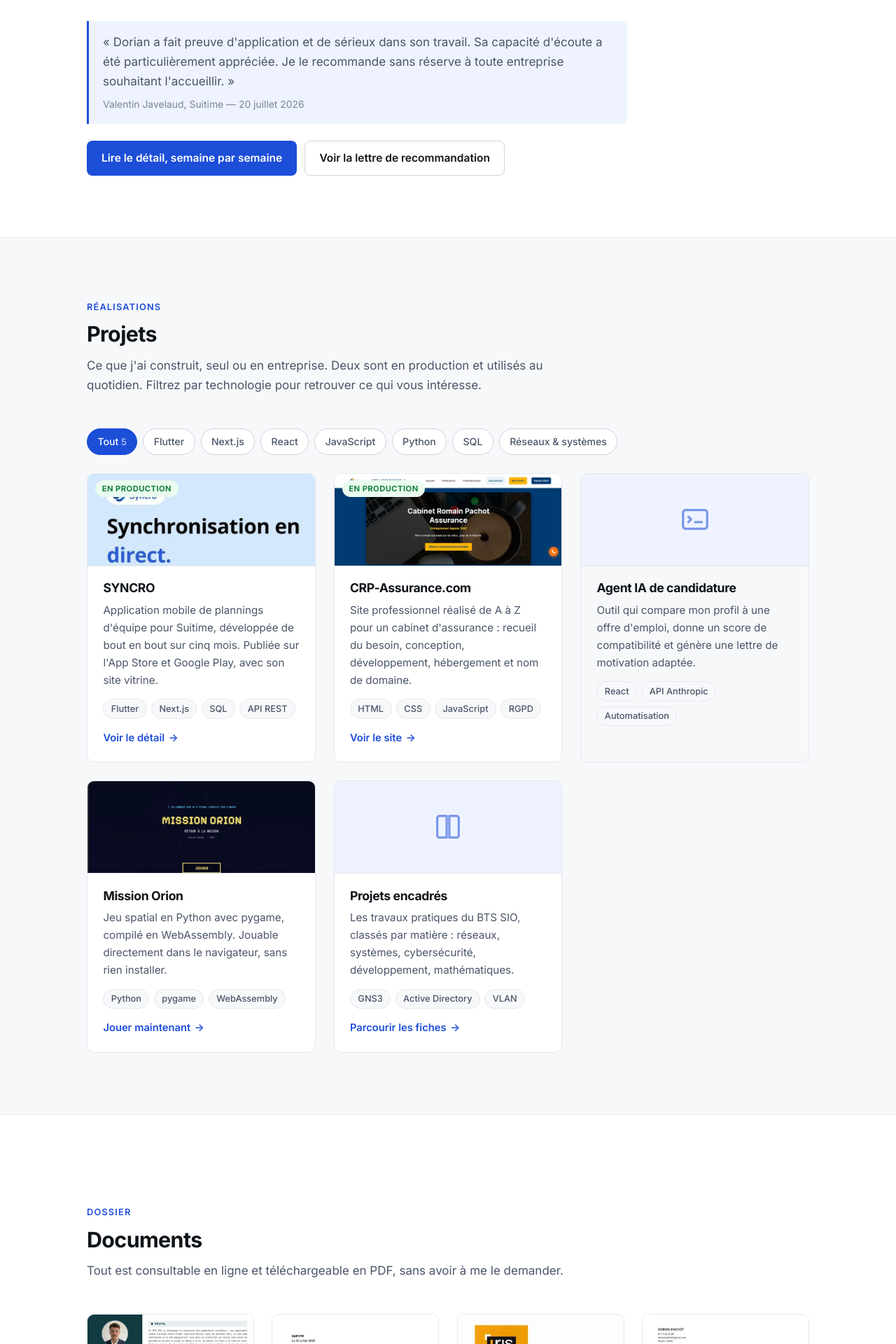
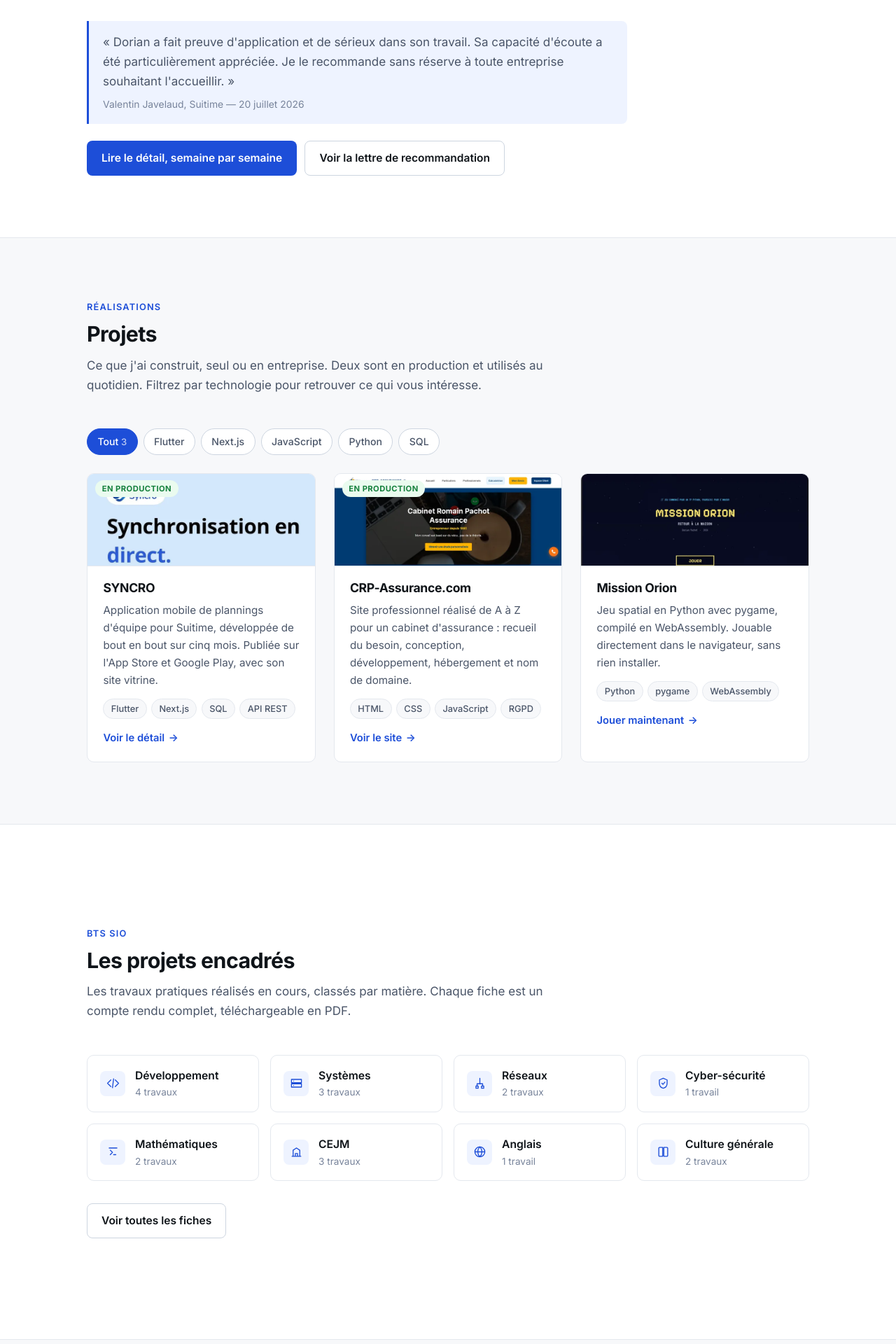
Before and after one commit to dorianpachot-create/portefollio, a PHP site: page / in a window 1280 px wide. Shown: the part 2880-4800 px from the top of the page at 70% size. Run offline with PHP 8.4, Linux system fonts and the light colour scheme.

Commit message:
Retire l'agent IA et donne aux cours leur propre section
- Carte "Agent IA de candidature" supprimee de l'accueil et de
  projets-perso.html, ainsi que des textes qui la mentionnaient
- Nouvelle section #cours entre Projets et Documents : les 8 matieres en
  tuiles, avec leur nombre de travaux, chacune pointant vers l'ancre de
  sa matiere dans projets-cours.html (ids ajoutes aux 8 details)
- Projets passe de 5 a 3 cartes : filtres React et Reseaux retires, ils
  n'auraient plus rien renvoye ; compteur Tout a 3
- Alternance des fonds refaite sur les 7 sections
- Cours ajoute au menu des 8 pages et a la palette (25 entrees)

28 tests au vert, 0 lien casse, 0 ancre cassee.

```diff
--- a/css/style.css
+++ b/css/style.css
@@ -445,6 +445,46 @@
   border-radius: var(--radius-pill);
   padding: 0.18rem 0.65rem;
 }
+
+/* ---------- Matières du BTS (accueil) ---------- */
+.subjects {
+  display: grid;
+  grid-template-columns: repeat(auto-fit, minmax(210px, 1fr));
+  gap: 1rem;
+  list-style: none;
+  margin: 0 0 2rem;
+  padding: 0;
+}
+.subject-card {
+  display: flex;
+  align-items: center;
+  gap: 0.85rem;
+  padding: 1rem 1.15rem;
+  border: 1px solid var(--border);
+  border-radius: var(--radius);
+  background: var(--bg);
+  color: inherit;
+  transition: border-color 0.15s ease, box-shadow 0.15s ease, transform 0.15s ease;
+}
+.subject-card:hover, .subject-card:focus-visible {
+  border-color: var(--border-2);
+  box-shadow: var(--shadow-md);
+  transform: translateY(-2px);
+  text-decoration: none;
+}
+.subject-card__icon {
+  display: inline-flex;
+  align-items: center;
+  justify-content: center;
+  width: 36px; height: 36px;
+  flex-shrink: 0;
+  border-radius: var(--radius-sm);
+  background: var(--bg-tint);
+  color: var(--accent);
+}
+.subject-card__icon svg { width: 19px; height: 19px; }
+.subject-card__name { display: block; font-weight: 600; font-size: 0.98rem; }
+.subject-card__count { display: block; font-size: 0.85rem; color: var(--text-3); }
 
 /* ---------- Compétences ---------- */
 .skills { display: grid; gap: 1.4rem; grid-template-columns: repeat(auto-fit, minmax(240px, 1fr)); }
--- a/index.html
+++ b/index.html
@@ -77,6 +77,7 @@
         <a class="nav__link" href="#profil">Profil</a>
         <a class="nav__link" href="#stage">Stage</a>
         <a class="nav__link" href="#projets">Projets</a>
+        <a class="nav__link" href="#cours">Cours</a>
         <a class="nav__link" href="#documents">Documents</a>
         <a class="nav__link" href="#ce-site">Ce site</a>
         <a class="nav__link" href="#contact">Contact</a>
@@ -352,14 +353,12 @@
         </div>
 
         <div class="filters reveal" data-filters role="group" aria-label="Filtrer les projets par technologie">
-          <button class="filter" type="button" data-filter="all" aria-pressed="true">Tout <span class="filter__count">5</span></button>
+          <button class="filter" type="button" data-filter="all" aria-pressed="true">Tout <span class="filter__count">3</span></button>
           <button class="filter" type="button" data-filter="flutter" aria-pressed="false">Flutter</button>
           <button class="filter" type="button" data-filter="nextjs" aria-pressed="false">Next.js</button>
-          <button class="filter" type="button" data-filter="react" aria-pressed="false">React</button>
           <button class="filter" type="button" data-filter="js" aria-pressed="false">JavaScript</button>
           <button class="filter" type="button" data-filter="python" aria-pressed="false">Python</button>
           <button class="filter" type="button" data-filter="sql" aria-pressed="false">SQL</button>
-          <button class="filter" type="button" data-filter="reseau" aria-pressed="false">Réseaux &amp; systèmes</button>
         </div>
 
         <p class="filters__empty" data-filters-empty hidden>Aucun projet avec cette technologie pour l'instant.</p>
@@ -404,19 +403,6 @@
             </span>
           </a>
 
-          <article class="card card--visual card--static reveal" data-tech="react">
-            <span class="card__cover card__cover--tint" aria-hidden="true">
-              <svg viewBox="0 0 24 24" fill="none" stroke="currentColor" stroke-width="1.7" stroke-linecap="round" stroke-linejoin="round"><rect x="3" y="5" width="18" height="14" rx="2"/><path d="m7 10 2 2-2 2M12 14h5"/></svg>
-            </span>
-            <span class="card__body">
-            <h3 class="card__title">Agent IA de candidature</h3>
-            <p class="card__desc">
-              Outil qui compare mon profil à une offre d'emploi, donne un score de
-              compatibilité et génère une lettre de motivation adaptée.
-            </p>
-            <ul class="tags"><li class="tag">React</li><li class="tag">API Anthropic</li><li class="tag">Automatisation</li></ul>
-            </span>
-          </article>
 
           <a class="card card--visual reveal" href="pages/mini-jeu.html" data-tech="python">
             <span class="card__cover">
@@ -436,28 +422,123 @@
             </span>
           </a>
 
-          <a class="card card--visual reveal" href="pages/projets-cours.html" data-tech="reseau|python|sql|js">
-            <span class="card__cover card__cover--tint" aria-hidden="true">
-              <svg viewBox="0 0 24 24" fill="none" stroke="currentColor" stroke-width="1.7" stroke-linecap="round" stroke-linejoin="round"><path d="M4 5.5C4 4.7 4.7 4 5.5 4H11v16H5.5A1.5 1.5 0 0 1 4 18.5v-13Z"/><path d="M20 5.5c0-.8-.7-1.5-1.5-1.5H13v16h5.5a1.5 1.5 0 0 0 1.5-1.5v-13Z"/></svg>
-            </span>
-            <span class="card__body">
-            <h3 class="card__title">Projets encadrés</h3>
-            <p class="card__desc">
-              Les travaux pratiques du BTS SIO, classés par matière : réseaux, systèmes,
-              cybersécurité, développement, mathématiques.
-            </p>
-            <ul class="tags"><li class="tag">GNS3</li><li class="tag">Active Directory</li><li class="tag">VLAN</li></ul>
-            <span class="card__link">Parcourir les fiches</span>
-            </span>
-          </a>
 
         </div>
 
       </div>
     </section>
 
+    <!-- ============ Cours ============ -->
+    <section class="section" id="cours" aria-labelledby="cours-title">
+      <div class="container">
+        <div class="section-head reveal">
+          <span class="section-head__eyebrow">BTS SIO</span>
+          <h2 class="section-head__title" id="cours-title">Les projets encadrés</h2>
+          <p class="section-head__lead">
+            Les travaux pratiques réalisés en cours, classés par matière. Chaque fiche est
+            un compte rendu complet, téléchargeable en PDF.
+          </p>
+        </div>
+
+        <ul class="subjects reveal">
+          <li>
+            <a class="subject-card" href="pages/projets-cours.html#matiere-developpement">
+              <span class="subject-card__icon" aria-hidden="true">
+                <svg viewBox="0 0 24 24" fill="none" stroke="currentColor" stroke-width="1.7" stroke-linecap="round" stroke-linejoin="round"><path d="M8 6 2 12l6 6M16 6l6 6-6 6M13 4l-2 16"/></svg>
+              </span>
+              <span>
+                <span class="subject-card__name">Développement</span>
+                <span class="subject-card__count">4 travaux</span>
+              </span>
+            </a>
+          </li>
+          <li>
+            <a class="subject-card" href="pages/projets-cours.html#matiere-systemes">
+              <span class="subject-card__icon" aria-hidden="true">
+                <svg viewBox="0 0 24 24" fill="none" stroke="currentColor" stroke-width="1.7" stroke-linecap="round" stroke-linejoin="round"><path d="M3 5h18v6H3zM3 13h18v6H3zM7 8h.01M7 16h.01"/></svg>
+              </span>
+              <span>
+                <span class="subject-card__name">Systèmes</span>
+                <span class="subject-card__count">3 travaux</span>
+              </span>
+            </a>
+          </li>
+          <li>
+            <a class="subject-card" href="pages/projets-cours.html#matiere-reseaux">
+              <span class="subject-card__icon" aria-hidden="true">
+                <svg viewBox="0 0 24 24" fill="none" stroke="currentColor" stroke-width="1.7" stroke-linecap="round" stroke-linejoin="round"><path d="M12 3v6M5 21h4v-4H5zM15 21h4v-4h-4zM7 17V13h10v4M12 9v4"/></svg>
+              </span>
+              <span>
+                <span class="subject-card__name">Réseaux</span>
+                <span class="subject-card__count">2 travaux</span>
+              </span>
+            </a>
+          </li>
+          <li>
+            <a class="subject-card" href="pages/projets-cours.html#matiere-cyber-securite">
+              <span class="subject-card__icon" aria-hidden="true">
+                <svg viewBox="0 0 24 24" fill="none" stroke="currentColor" stroke-width="1.7" stroke-linecap="round" stroke-linejoin="round"><path d="M12 3 5 6v6c0 4.5 3 8 7 9 4-1 7-4.5 7-9V6zM9.5 12l2 2 3.5-4"/></svg>
+              </span>
+              <span>
+                <span class="subject-card__name">Cyber-sécurité</span>
+                <span class="subject-card__count">1 travail</span>
+              </span>
+            </a>
+          </li>
+          <li>
+            <a class="subject-card" href="pages/projets-cours.html#matiere-mathematiques">
+              <span class="subject-card__icon" aria-hidden="true">
+                <svg viewBox="0 0 24 24" fill="none" stroke="currentColor" stroke-width="1.7" stroke-linecap="round" stroke-linejoin="round"><path d="M5 5h14M7 9l4 4-4 4M13 17h4"/></svg>
+              </span>
+              <span>
+                <span class="subject-card__name">Mathématiques</span>
+                <span class="subject-card__count">2 travaux</span>
+              </span>
+            </a>
+          </li>
+          <li>
+            <a class="subject-card" href="pages/projets-cours.html#matiere-cejm">
+              <span class="subject-card__icon" aria-hidden="true">
+                <svg viewBox="0 0 24 24" fill="none" stroke="currentColor" stroke-width="1.7" stroke-linecap="round" stroke-linejoin="round"><path d="M4 20h16M6 20V9l6-4 6 4v11M10 20v-5h4v5"/></svg>
+              </span>
+              <span>
+                <span class="subject-card__name">CEJM</span>
+                <span class="subject-card__count">3 travaux</span>
+              </span>
+            </a>
+          </li>
+          <li>
+            <a class="subject-card" href="pages/projets-cours.html#matiere-anglais">
+              <span class="subject-card__icon" aria-hidden="true">
+                <svg viewBox="0 0 24 24" fill="none" stroke="currentColor" stroke-width="1.7" stroke-linecap="round" stroke-linejoin="round"><path d="M12 3a9 9 0 1 0 0 18 9 9 0 0 0 0-18M3 12h18M12 3c2.5 2.6 3.8 5.7 3.8 9s-1.3 6.4-3.8 9c-2.5-2.6-3.8-5.7-3.8-9S9.5 5.6 12 3"/></svg>
+              </span>
+              <span>
+                <span class="subject-card__name">Anglais</span>
+                <span class="subject-card__count">1 travail</span>
+              </span>
+            </a>
+          </li>
+          <li>
+            <a class="subject-card" href="pages/projets-cours.html#matiere-culture-generale">
+              <span class="subject-card__icon" aria-hidden="true">
+                <svg viewBox="0 0 24 24" fill="none" stroke="currentColor" stroke-width="1.7" stroke-linecap="round" stroke-linejoin="round"><path d="M4 5.5A1.5 1.5 0 0 1 5.5 4H11v16H5.5A1.5 1.5 0 0 1 4 18.5zM20 5.5A1.5 1.5 0 0 0 18.5 4H13v16h5.5a1.5 1.5 0 0 0 1.5-1.5z"/></svg>
+              </span>
+              <span>
+                <span class="subject-card__name">Culture générale</span>
+                <span class="subject-card__count">2 travaux</span>
+              </span>
+            </a>
+          </li>
+        </ul>
+
+        <div class="actions reveal">
+          <a class="btn btn--secondary" href="pages/projets-cours.html">Voir toutes les fiches</a>
+        </div>
+      </div>
+    </section>
+
     <!-- ============ Documents ============ -->
-    <section class="section" id="documents" aria-labelledby="documents-title">
+    <section class="section section--soft" id="documents" aria-labelledby="documents-title">
       <div class="container">
         <div class="section-head reveal">
           <span class="section-head__eyebrow">Dossier</span>
@@ -535,7 +616,7 @@
     </section>
 
     <!-- ============ Ce site ============ -->
-    <section class="section section--soft" id="ce-site" aria-labelledby="ce-site-title">
+    <section class="section" id="ce-site" aria-labelledby="ce-site-title">
       <div class="container">
         <div class="section-head reveal">
           <span class="section-head__eyebrow">Sous le capot</span>
@@ -600,7 +681,7 @@
     </section>
 
     <!-- ============ Contact ============ -->
-    <section class="section" id="contact" aria-labelledby="contact-title">
+    <section class="section section--soft" id="contact" aria-labelledby="contact-title">
       <div class="container">
         <div class="section-head reveal">
           <span class="section-head__eyebrow">Contact</span>
--- a/js/main.js
+++ b/js/main.js
@@ -126,6 +126,7 @@
       { label: 'Profil et compétences',      kind: 'Section',  href: base + 'index.html#profil' },
       { label: 'Stage chez Suitime',         kind: 'Section',  href: base + 'index.html#stage' },
       { label: 'Projets',                    kind: 'Section',  href: base + 'index.html#projets' },
+      { label: 'Projets encadrés du BTS',    kind: 'Section',  href: base + 'index.html#cours' },
       { label: 'Documents',                  kind: 'Section',  href: base + 'index.html#documents' },
       { label: 'Ce site : les coulisses',    kind: 'Section',  href: base + 'index.html#ce-site' },
       { label: 'Contact',                    kind: 'Section',  href: base + 'index.html#contact' },
@@ -134,7 +135,7 @@
       { label: 'CV en grand',                kind: 'Page',     href: base + 'pages/cv.html' },
       { label: 'Tous les documents',         kind: 'Page',     href: base + 'pages/documents.html' },
       { label: 'Projets personnels',         kind: 'Page',     href: base + 'pages/projets-perso.html' },
-      { label: 'Projets encadrés du BTS',    kind: 'Page',     href: base + 'pages/projets-cours.html' },
+      { label: 'Toutes les fiches de cours', kind: 'Page',     href: base + 'pages/projets-cours.html' },
       { label: 'Jouer à Mission Orion',      kind: 'Page',     href: base + 'pages/mini-jeu.html' },
       { label: 'Mentions légales',           kind: 'Page',     href: base + 'pages/mentions-legales.html' },
       { label: 'Télécharger le CV (PDF)',    kind: 'Document', href: base + 'assets/cv/CV_Dorian_Pachot.pdf' },
--- a/pages/cv.html
+++ b/pages/cv.html
@@ -49,6 +49,7 @@
         <a class="nav__link" href="../index.html">Accueil</a>
         <a class="nav__link" href="../index.html#stage">Stage</a>
         <a class="nav__link" href="../index.html#projets">Projets</a>
+        <a class="nav__link" href="../index.html#cours">Cours</a>
         <a class="nav__link" href="../index.html#documents">Documents</a>
         <a class="nav__link" href="../index.html#ce-site">Ce site</a>
         <a class="nav__link" href="../index.html#contact">Contact</a>
--- a/pages/documents.html
+++ b/pages/documents.html
@@ -49,6 +49,7 @@
         <a class="nav__link" href="../index.html">Accueil</a>
         <a class="nav__link" href="../index.html#stage">Stage</a>
         <a class="nav__link" href="../index.html#projets">Projets</a>
+        <a class="nav__link" href="../index.html#cours">Cours</a>
         <a class="nav__link" href="../index.html#documents">Documents</a>
         <a class="nav__link" href="../index.html#ce-site">Ce site</a>
         <a class="nav__link" href="../index.html#contact">Contact</a>
--- a/pages/mentions-legales.html
+++ b/pages/mentions-legales.html
@@ -49,6 +49,7 @@
         <a class="nav__link" href="../index.html">Accueil</a>
         <a class="nav__link" href="../index.html#stage">Stage</a>
         <a class="nav__link" href="../index.html#projets">Projets</a>
+        <a class="nav__link" href="../index.html#cours">Cours</a>
         <a class="nav__link" href="../index.html#documents">Documents</a>
         <a class="nav__link" href="../index.html#ce-site">Ce site</a>
         <a class="nav__link" href="../index.html#contact">Contact</a>
--- a/pages/mini-jeu.html
+++ b/pages/mini-jeu.html
@@ -49,6 +49,7 @@
         <a class="nav__link" href="../index.html">Accueil</a>
         <a class="nav__link" href="../index.html#stage">Stage</a>
         <a class="nav__link" href="../index.html#projets">Projets</a>
+        <a class="nav__link" href="../index.html#cours">Cours</a>
         <a class="nav__link" href="../index.html#documents">Documents</a>
         <a class="nav__link" href="../index.html#ce-site">Ce site</a>
         <a class="nav__link" href="../index.html#contact">Contact</a>
--- a/pages/stage.html
+++ b/pages/stage.html
@@ -49,6 +49,7 @@
         <a class="nav__link" href="../index.html">Accueil</a>
         <a class="nav__link" href="../index.html#stage">Stage</a>
         <a class="nav__link" href="../index.html#projets">Projets</a>
+        <a class="nav__link" href="../index.html#cours">Cours</a>
         <a class="nav__link" href="../index.html#documents">Documents</a>
         <a class="nav__link" href="../index.html#ce-site">Ce site</a>
         <a class="nav__link" href="../index.html#contact">Contact</a>
```
Also changed, not shown: PROGRESS.md (+29 -0 lines), pages/projets-cours.html (+9 -8 lines), pages/projets-perso.html (+4 -21 lines), tests/dom.test.js (+10 -5 lines), README.md, tests/README.md.
